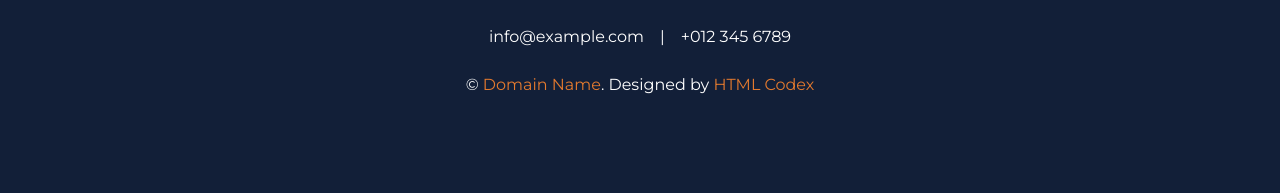
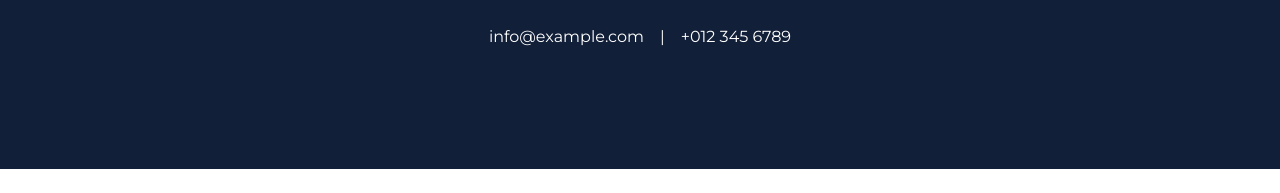
Before and after one commit to toledoWinter-bot/toledoWinter-bot.github.io, a plain HTML site: page index.html in a window 1280 px wide. Shown: the part 7815-8008 px from the top of the page. After the commit the page ends 7984 px from the top, so only its background shows below. Drawn offline with nearby package versions, Linux system fonts and the light colour scheme.

Commit message:
Update index.html

```diff
--- a/index.html
+++ b/index.html
@@ -3,7 +3,7 @@
 
 <head>
     <meta charset="utf-8">
-    <title>Jack & Trang - Free Wedding Website Template</title>
+    <title>Jack & Trang</title>
     <meta content="width=device-width, initial-scale=1.0" name="viewport">
     <meta content="Free HTML Templates" name="keywords">
     <meta content="Free HTML Templates" name="description">
@@ -506,8 +506,6 @@
                 <span class="px-3">|</span>
                 <p class="text-white" href="#">+012 345 6789</p>
             </div>
-            <p class="m-0">&copy; <a class="text-primary" href="#">Domain Name</a>. Designed by <a class="text-primary" href="https://htmlcodex.com">HTML Codex</a>
-            </p>
         </div>
     </div>
     <!-- Footer End -->
```
